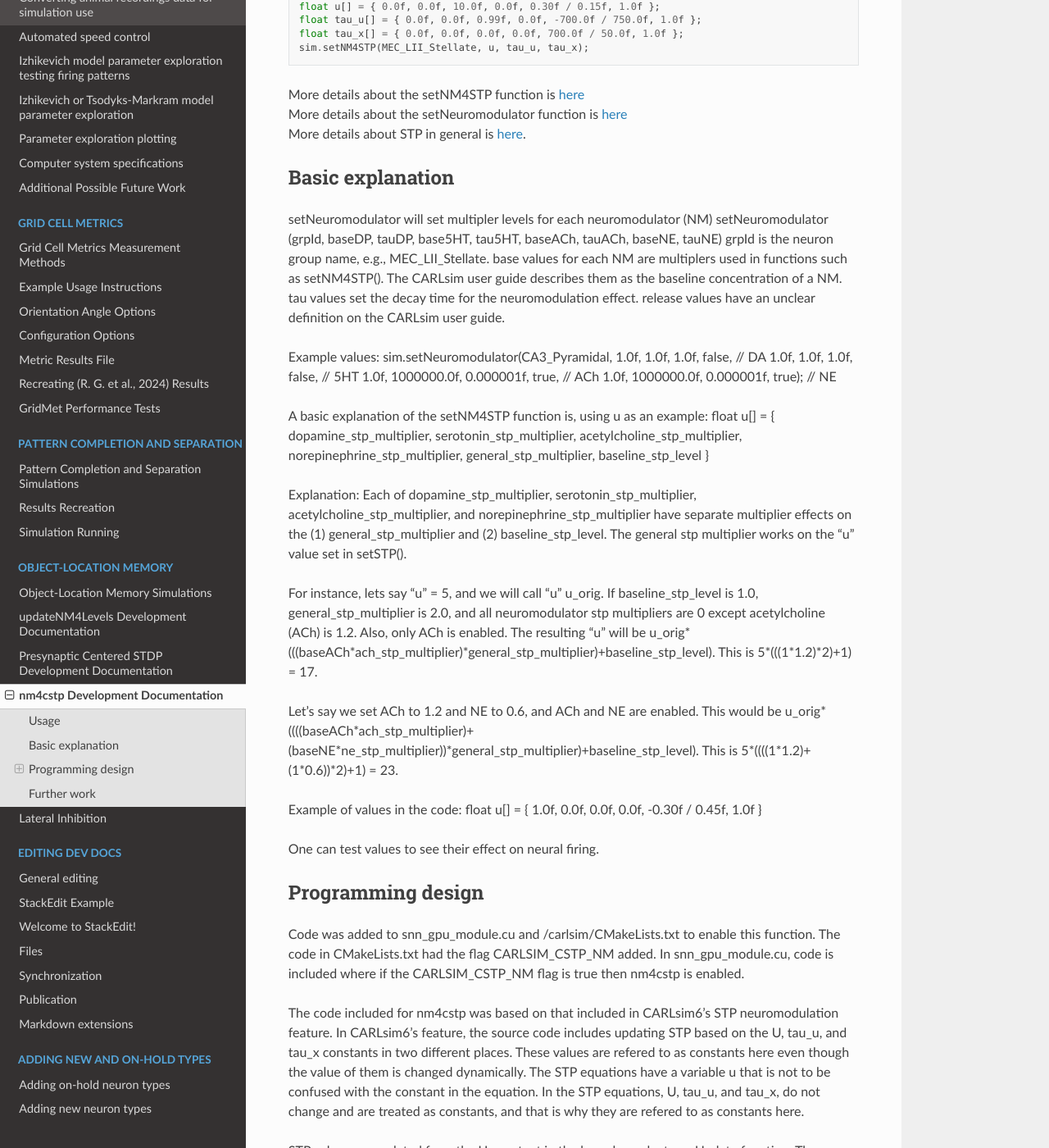
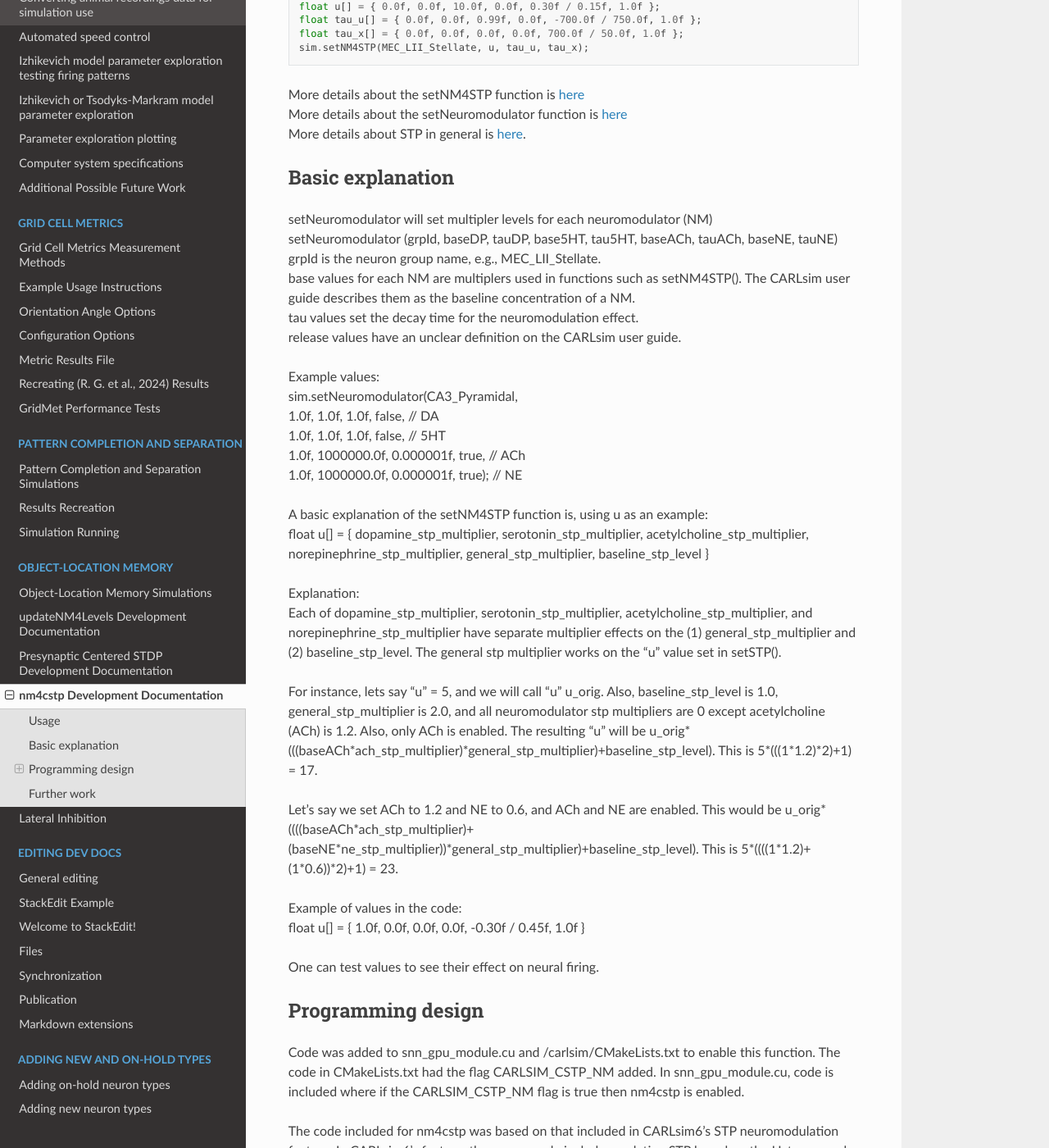
Before and after one commit to Hippocampome-Org/hco_dev_docs, a Sphinx documentation site: the page built from docs/oblomem/nm4cstp.md, in a window 1280 px wide and 1400 px high, scrolled down 954 px. Shown: the whole window at 82% size. Built offline with Sphinx 7.4.7 and the Read the Docs theme 3.1.0, drawn with Linux system fonts in a browser that asks for light colours.

Commit message:
added to nm4cstp page

```diff
--- a/docs/oblomem/nm4cstp.md
+++ b/docs/oblomem/nm4cstp.md
@@ -33,31 +33,31 @@ More details about the setNM4STP function is [here](https://uci-carl.github.io/C
 ## Basic explanation
 
 setNeuromodulator will set multipler levels for each neuromodulator (NM)
-setNeuromodulator (grpId, baseDP, tauDP, base5HT, tau5HT, baseACh, tauACh, baseNE, tauNE)
-grpId is the neuron group name, e.g., MEC_LII_Stellate.
-base values for each NM are multiplers used in functions such as setNM4STP(). The CARLsim user guide describes them as the baseline concentration of a NM.
-tau values set the decay time for the neuromodulation effect.
-release values have an unclear definition on the CARLsim user guide.
+<br>setNeuromodulator (grpId, baseDP, tauDP, base5HT, tau5HT, baseACh, tauACh, baseNE, tauNE)
+<br>grpId is the neuron group name, e.g., MEC_LII_Stellate.
+<br>base values for each NM are multiplers used in functions such as setNM4STP(). The CARLsim user guide describes them as the baseline concentration of a NM.
+<br>tau values set the decay time for the neuromodulation effect.
+<br>release values have an unclear definition on the CARLsim user guide.
 
 Example values:
-sim.setNeuromodulator(CA3_Pyramidal,
-    1.0f, 1.0f, 1.0f, false, // DA
-    1.0f, 1.0f, 1.0f, false, // 5HT
-    1.0f, 1000000.0f, 0.000001f, true, // ACh
-    1.0f, 1000000.0f, 0.000001f, true); // NE
+<br>sim.setNeuromodulator(CA3_Pyramidal,
+<br>    1.0f, 1.0f, 1.0f, false, // DA
+<br>    1.0f, 1.0f, 1.0f, false, // 5HT
+<br>    1.0f, 1000000.0f, 0.000001f, true, // ACh
+<br>    1.0f, 1000000.0f, 0.000001f, true); // NE
 
 A basic explanation of the setNM4STP function is, using u as an example:
-float u\[\] = { dopamine_stp_multiplier, serotonin_stp_multiplier, acetylcholine_stp_multiplier, norepinephrine_stp_multiplier, general_stp_multiplier, baseline_stp_level }
+<br>float u\[\] = { dopamine_stp_multiplier, serotonin_stp_multiplier, acetylcholine_stp_multiplier, norepinephrine_stp_multiplier, general_stp_multiplier, baseline_stp_level }
 
 Explanation:
-Each of dopamine_stp_multiplier, serotonin_stp_multiplier, acetylcholine_stp_multiplier, and norepinephrine_stp_multiplier have separate multiplier effects on the (1) general_stp_multiplier and (2) baseline_stp_level. The general stp multiplier works on the “u” value set in setSTP().
+<br>Each of dopamine_stp_multiplier, serotonin_stp_multiplier, acetylcholine_stp_multiplier, and norepinephrine_stp_multiplier have separate multiplier effects on the (1) general_stp_multiplier and (2) baseline_stp_level. The general stp multiplier works on the “u” value set in setSTP().
 
-For instance, lets say “u” = 5, and we will call "u" u_orig. If baseline_stp_level is 1.0, general_stp_multiplier is 2.0, and all neuromodulator stp multipliers are 0 except acetylcholine (ACh) is 1.2. Also, only ACh is enabled. The resulting “u” will be u_orig*(((baseACh\*ach_stp_multiplier)\*general_stp_multiplier)+baseline_stp_level). This is 5*(((1\*1.2)\*2)+1) = 17.
+For instance, lets say “u” = 5, and we will call "u" u_orig. Also, baseline_stp_level is 1.0, general_stp_multiplier is 2.0, and all neuromodulator stp multipliers are 0 except acetylcholine (ACh) is 1.2. Also, only ACh is enabled. The resulting “u” will be u_orig*(((baseACh\*ach_stp_multiplier)\*general_stp_multiplier)+baseline_stp_level). This is 5*(((1\*1.2)\*2)+1) = 17.
 
 Let’s say we set ACh to 1.2 and NE to 0.6, and ACh and NE are enabled. This would be u_orig*((((baseACh\*ach_stp_multiplier)+(baseNE\*ne_stp_multiplier))\*general_stp_multiplier)+baseline_stp_level). This is 5*((((1\*1.2)+(1\*0.6))\*2)+1) = 23.
 
 Example of values in the code:
-float u\[\] = { 1.0f, 0.0f, 0.0f, 0.0f, -0.30f / 0.45f, 1.0f }
+<br>float u\[\] = { 1.0f, 0.0f, 0.0f, 0.0f, -0.30f / 0.45f, 1.0f }
 
 One can test values to see their effect on neural firing.
 
```
